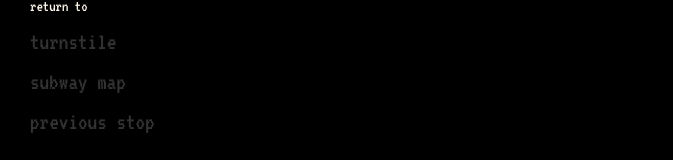
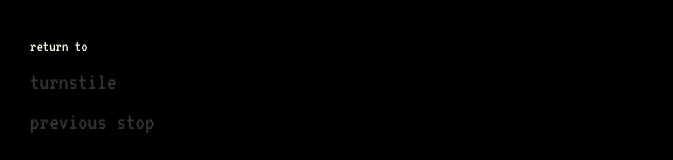
Before and after one commit to aprilseo/Harmonic-Collection, a plain HTML site: page entry-10/entry10.html in a window 1280 px wide. Shown: the part 620-780 px from the top of the page, without its empty margins (0-673 px from the left). Drawn offline with Linux system fonts and the light colour scheme.

Commit message:
minor change

```diff
--- a/entry-10/entry10.html
+++ b/entry-10/entry10.html
@@ -10,7 +10,6 @@
 <body>
     <div id="nav">return to <br> <br>
         <a href="index.html" class="custom-link">turnstile</a><br><br>
-        <a href="index2.html" class="custom-link">subway map</a><br><br>
         <a href="entry9.html" class="custom-link">previous stop</a><br><br>
     </div>
     <div class="end-credits">
```
